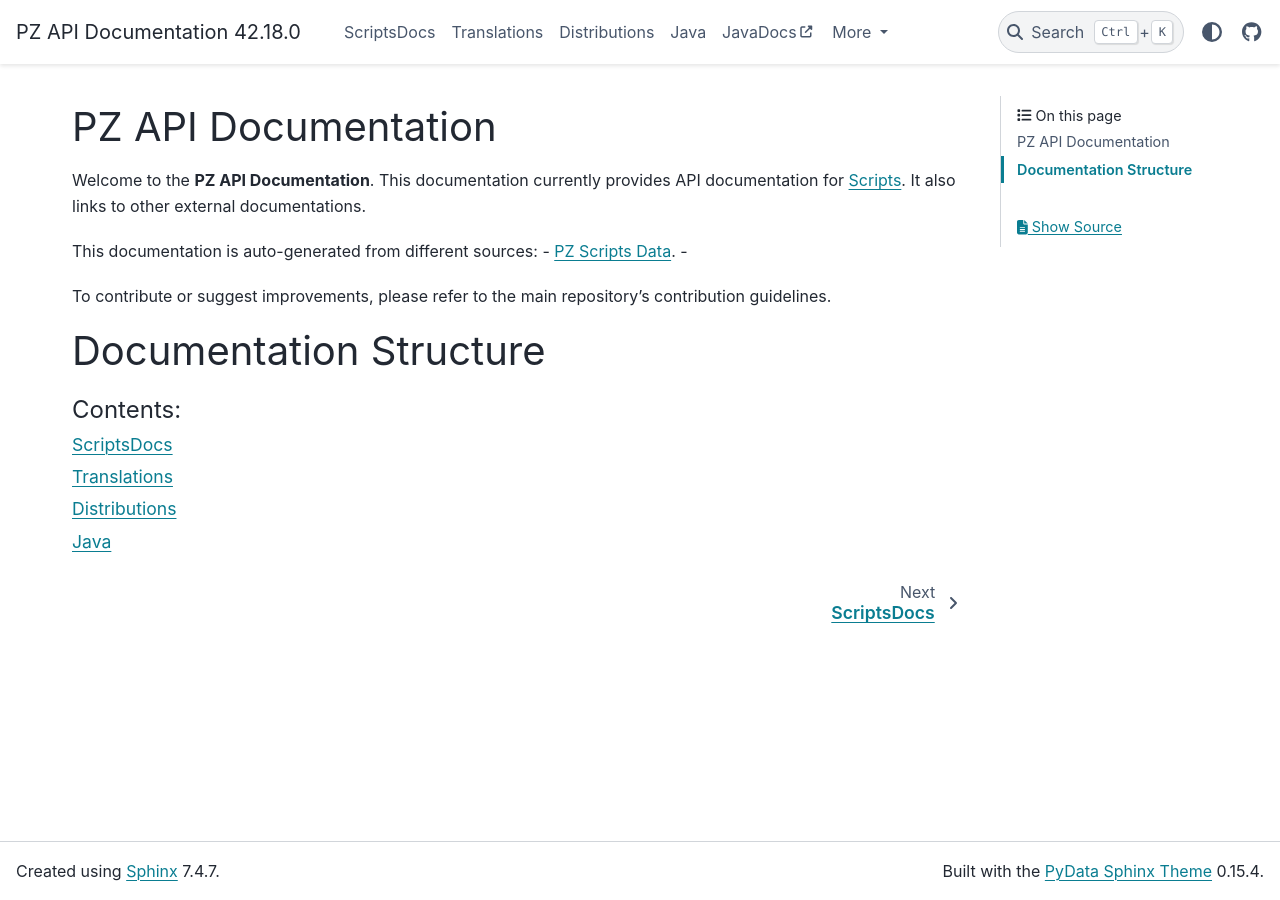
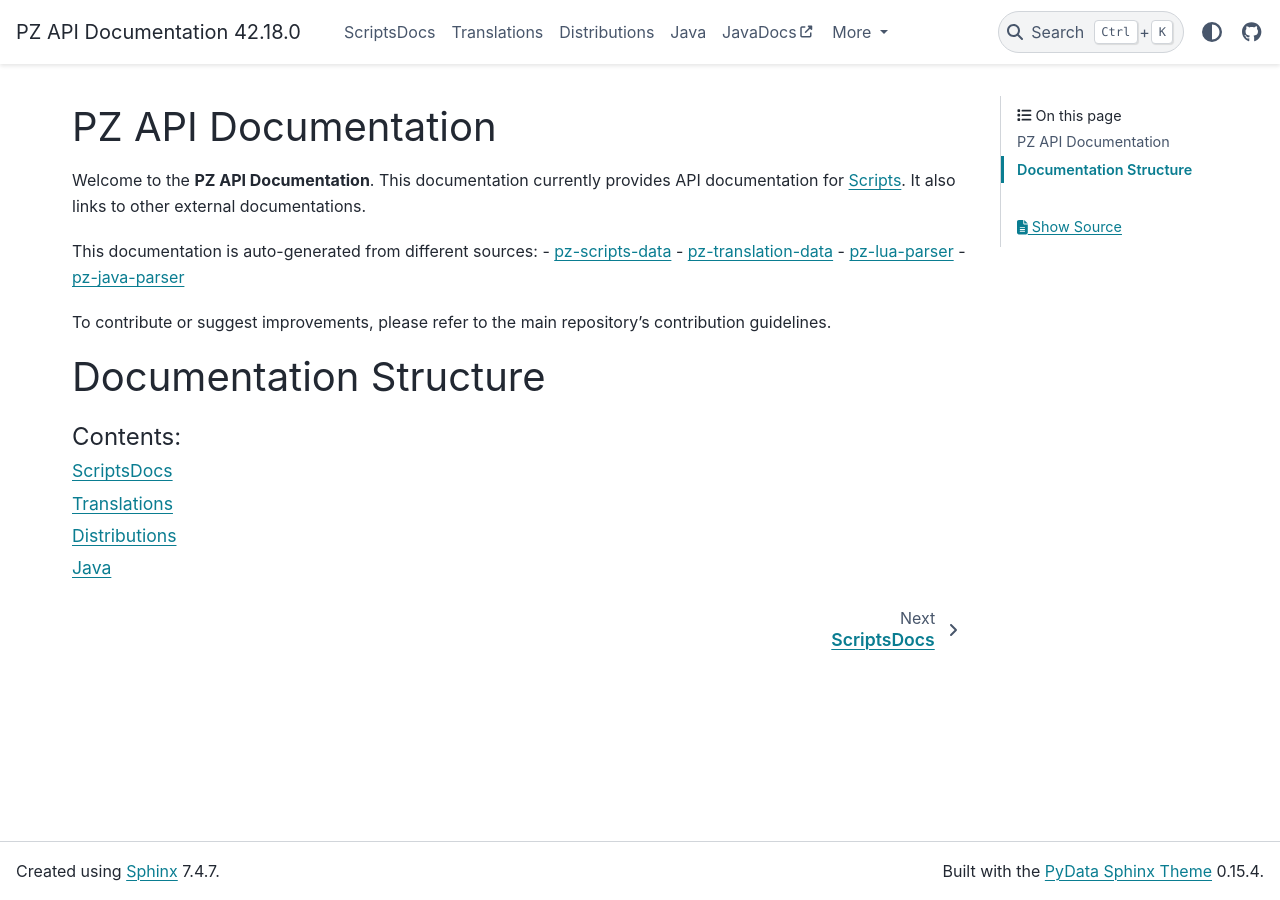
Before and after one commit to PZ-Wiki-Modding/PZ-API-Docs, a Sphinx documentation site: the page built from docs/source/index.rst, in a window 1280 px wide. Built offline with Sphinx 7.4.7 and the PyData theme 0.15.4, drawn with Linux system fonts in a browser that asks for light colours; pages that are not in the unit, such as notebooks, are missing from menus.

Commit message:
Adding missing links in doc sources

```diff
--- a/docs/source/index.rst
+++ b/docs/source/index.rst
@@ -4,8 +4,10 @@ PZ API Documentation
 Welcome to the **PZ API Documentation**. This documentation currently provides API documentation for `Scripts <https://pzwiki.net/wiki/Scripts>`_. It also links to other external documentations.
 
 This documentation is auto-generated from different sources:
-- `PZ Scripts Data <https://pzwiki.net/wiki/PZ_Scripts_Data>`_.
--
+- `pz-scripts-data <https://github.com/PZ-Wiki-Modding/pz-scripts-data>`_
+- `pz-translation-data <https://github.com/PZ-Wiki-Modding/pz-translation-data>`_
+- `pz-lua-parser <https://github.com/PZ-Wiki-Modding/pz-lua-parser>`_
+- `pz-java-parser <https://github.com/PZ-Wiki-Modding/pz-java-parser>`_
 
 To contribute or suggest improvements, please refer to the main repository's contribution guidelines.
 
```
